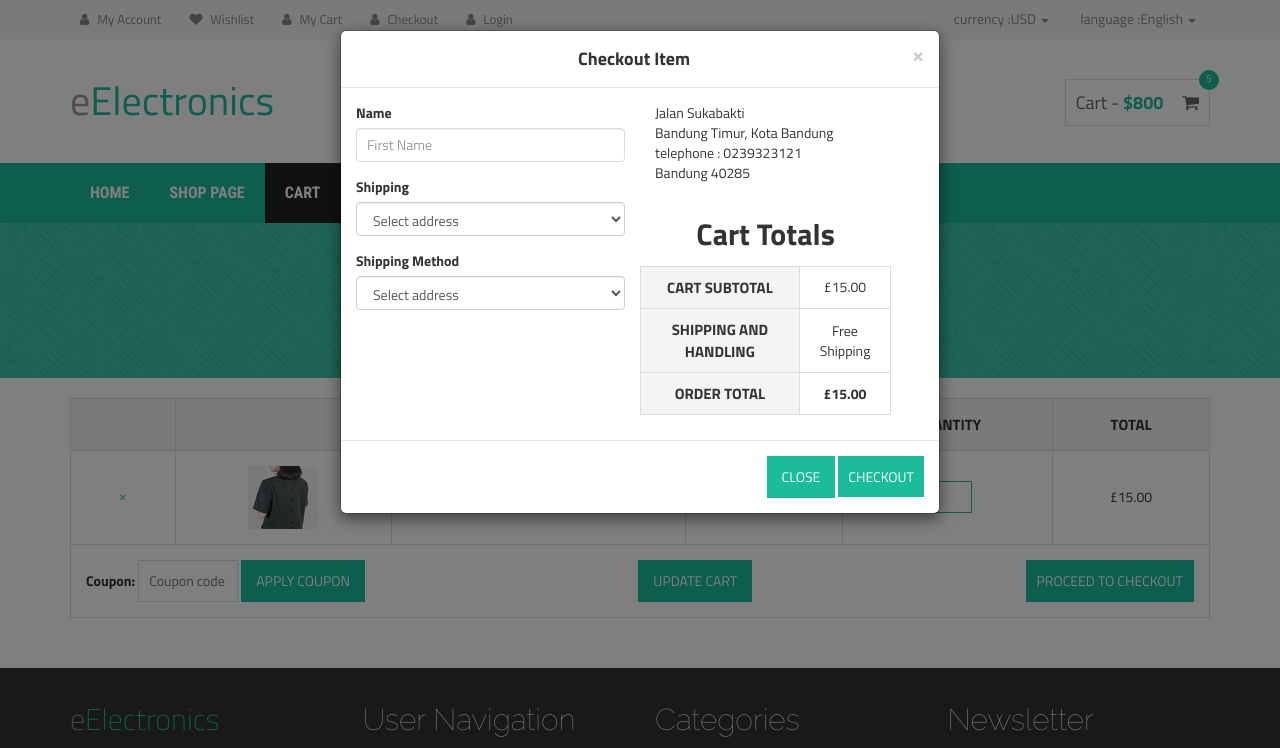
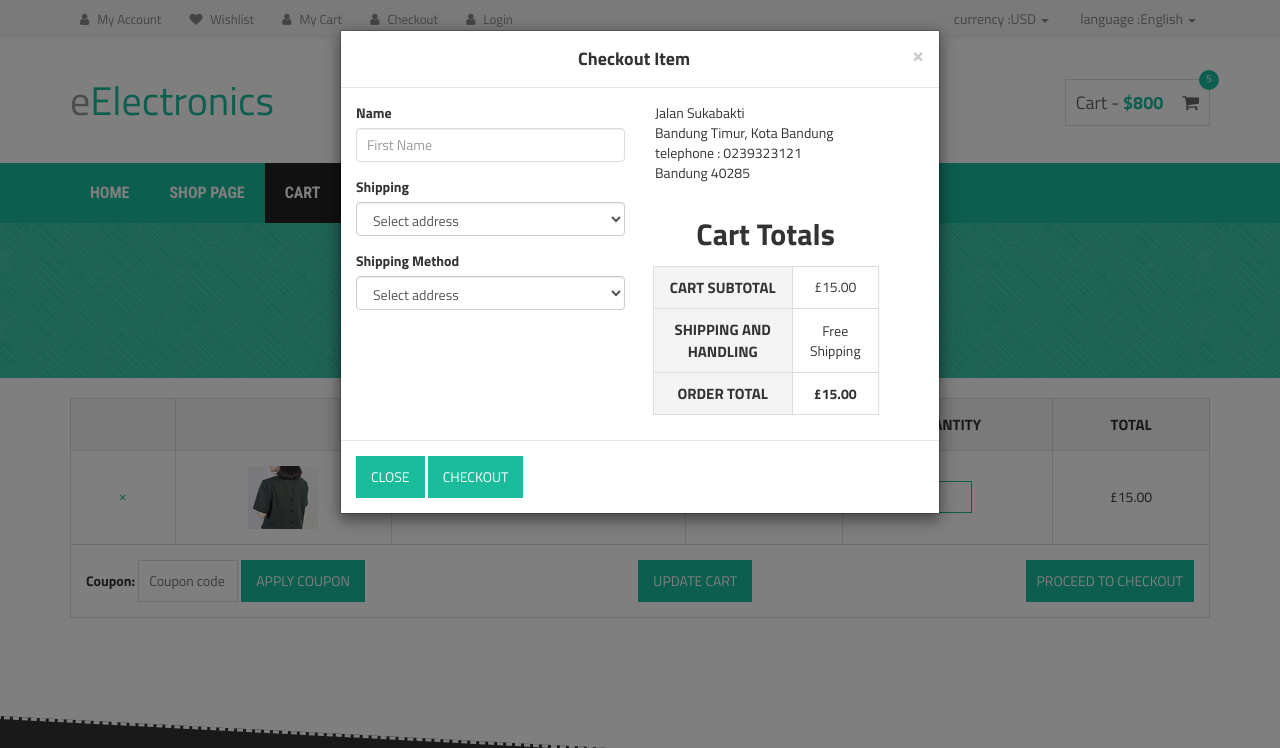
Before and after one commit to Herlanggaws/jokulinTemplate, a plain HTML site: page cart.html in a window 1280 px wide. Both pictures are taken after a click on the button "PROCEED TO CHECKOUT". Shown: the top 748 px of the page. Drawn offline with nearby package versions, Linux system fonts and the light colour scheme.

Commit message:
bisamillahirohmanirohim

```diff
--- a/cart.html
+++ b/cart.html
@@ -21,6 +21,7 @@
     <link rel="stylesheet" href="css/owl.carousel.css">
     <link rel="stylesheet" href="style.css">
     <link rel="stylesheet" href="css/responsive.css">
+    <link rel="stylesheet" href="style2.css">
 
     <!-- HTML5 shim and Respond.js for IE8 support of HTML5 elements and media queries -->
     <!-- WARNING: Respond.js doesn't work if you view the page via file:// -->
@@ -95,7 +96,7 @@
                     <div class="modal-dialog">
 
                     <!-- Modal content-->
-                    <div class="modal-content">
+                    <div class="modal-content lancip">
                         <div class="modal-header">
                         <button type="button" class="close" data-dismiss="modal">&times;</button>
                         <h4 class="modal-title">Register / Login</h4>
@@ -270,7 +271,7 @@
                                                   <div class="modal-dialog">
 
                                                     <!-- Modal content-->
-    <div class="modal-content">
+                                                    <div class="modal-content lancip">
                                                       <div class="modal-header">
                                                         <button type="button" class="close" data-dismiss="modal">&times;</button>
                                                         <h4 class="modal-title">Checkout Item</h4>
@@ -315,7 +316,7 @@
                                                                 <div class="cart_totals pull-left" style="margin-top:25px; margin-bottom: 10px;">
                                                                                 <h2>Cart Totals</h2>
 
-                                <table>
+                                                                                <table style="    width: 90% !important;margin: 0px 0px 0px 5% !important" >
                                                                                         <tr class="cart-subtotal">
                                                                                             <th>Cart Subtotal</th>
                                                                                             <td>£15.00</td>
@@ -336,11 +337,10 @@
                                                         </div>
                                                       </div>
                                                       <div class="modal-footer">
-        <button type="submit" data-dismiss="modal">Close</button>
-        <a href="checkout.html" style="background-color: #1abc9c; padding:10px; color:#fff; text-decoration:none;">CHECKOUT</a>
+                                                        <button class="pull-left" type="submit" data-dismiss="modal">Close</button>
+                                                        <a style="color:#fff !important;text-decoration:none"  href="checkout.html"><button style="border-left: 3px solid #fff;" type="submit" class="pull-left">checkout</a></button>
                                                       </div>
                                                     </div>
-
                                                   </div>
                                                 </div>
                                             </td>
@@ -348,15 +348,24 @@
                                     </tbody>
                                 </table>
                             </form>
+
                             </div>
+
                         </div>
+
                     </div>
+
                 </div>
+
             </div>
+
         </div>
+
     </div>
 
 
+    <div class="zigzag-bottom" style="background: #333;
+    border-top: 3px dashed white;position:relative !important;z-index:0 !important;width: 105%;"></div>
     <div class="footer-top-area">
         <div class="zigzag-bottom"></div>
         <div class="container">
--- a/style2.css
+++ b/style2.css
@@ -1,3 +1,7 @@
 .big-product img {
 	max-width: 90%;
 }
+
+.lancip{
+	border-radius: 0px !important;
+}
```
Also changed, not shown: shop.html (+6 -5 lines). Lines whose indentation alone changed are shown as unchanged.
